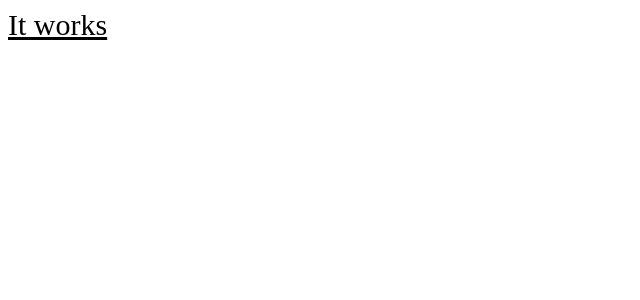
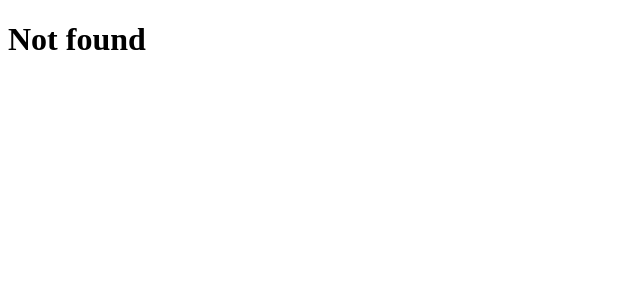
Before and after one commit to darishodzic/ItCamp-Frontend, a React (Create React App) app: page / in a window 1280 px wide. Shown: the top 300 px of the page, without its empty margins (0-640 px from the left). Built offline with nearby package versions, Linux system fonts and the light colour scheme.

Commit message:
router routes

```diff
--- a/package.json
+++ b/package.json
@@ -3,6 +3,8 @@
   "version": "0.1.0",
   "private": true,
   "dependencies": {
+    "@fortawesome/free-solid-svg-icons": "^5.15.4",
+    "@fortawesome/react-fontawesome": "^0.1.16",
     "@testing-library/jest-dom": "^5.11.4",
     "@testing-library/react": "^11.1.0",
     "@testing-library/user-event": "^12.1.10",
@@ -10,6 +12,7 @@
     "node-sass": "^6.0.1",
     "react": "^17.0.2",
     "react-dom": "^17.0.2",
+    "react-router-dom": "^5.3.0",
     "react-scripts": "4.0.3",
     "web-vitals": "^1.0.1"
   },
--- a/src/App.js
+++ b/src/App.js
@@ -1,10 +1,37 @@
+import Category from "./components/CategoryFold.jsx/Category";
 import Ping from "./components/Ping";
 
+import {
+  BrowserRouter as Router,
+  Route,
+  Link,
+  Switch
+} from 'react-router-dom';
 function App() {
   return (
-    <div>
-      <Ping />
-    </div>
+    <Switch>
+      <Route path="/home" exact>
+          <h1>Home page</h1>
+      </Route >
+      <Route path="/cart" exact>
+        <h1>Cart</h1>
+      </Route>
+      <Route path="/login" exact>
+        <h1>Login page</h1>
+      </Route>
+      <Route path="/sign-up" exact>
+        <h1>Sign-up</h1>
+      </Route>
+      <Route path="/category" exact>
+        <h1>category</h1>
+      </Route>
+      <Route path="/category/:categoryId" exact>
+        <h1>Nesto</h1>
+      </Route>
+      <Route path="*" >
+        <h1>Not found</h1>
+      </Route>
+    </Switch>
   );
 }
 
--- /dev/null
+++ b/src/components/CategoryFold.jsx/Category.jsx
@@ -0,0 +1,9 @@
+import { useParams } from "react-router";
+
+function Category(parms){
+    const {categoryId} = useParams()
+    return(
+        <h1></h1>
+    )
+}
+export default Category
--- a/src/index.js
+++ b/src/index.js
@@ -1,10 +1,12 @@
 import React from 'react';
 import ReactDOM from 'react-dom';
 import App from './App';
-
+import {BrowserRouter} from 'react-router-dom'
 ReactDOM.render(
   <React.StrictMode>
+    <BrowserRouter>
     <App />
+    </BrowserRouter>
   </React.StrictMode>,
   document.getElementById('root')
 );
```
Also changed, not shown: src/components/CategoryFold.jsx/category.scss (added), 1 other file (tests, documents, lock files or other folders).
